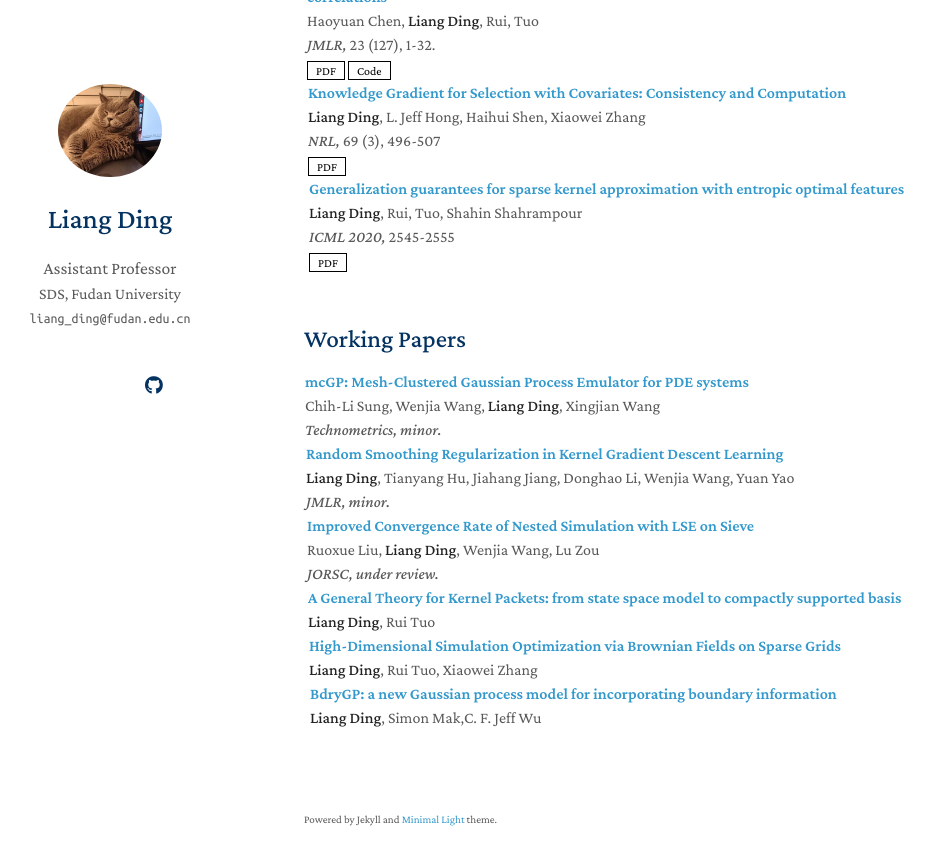
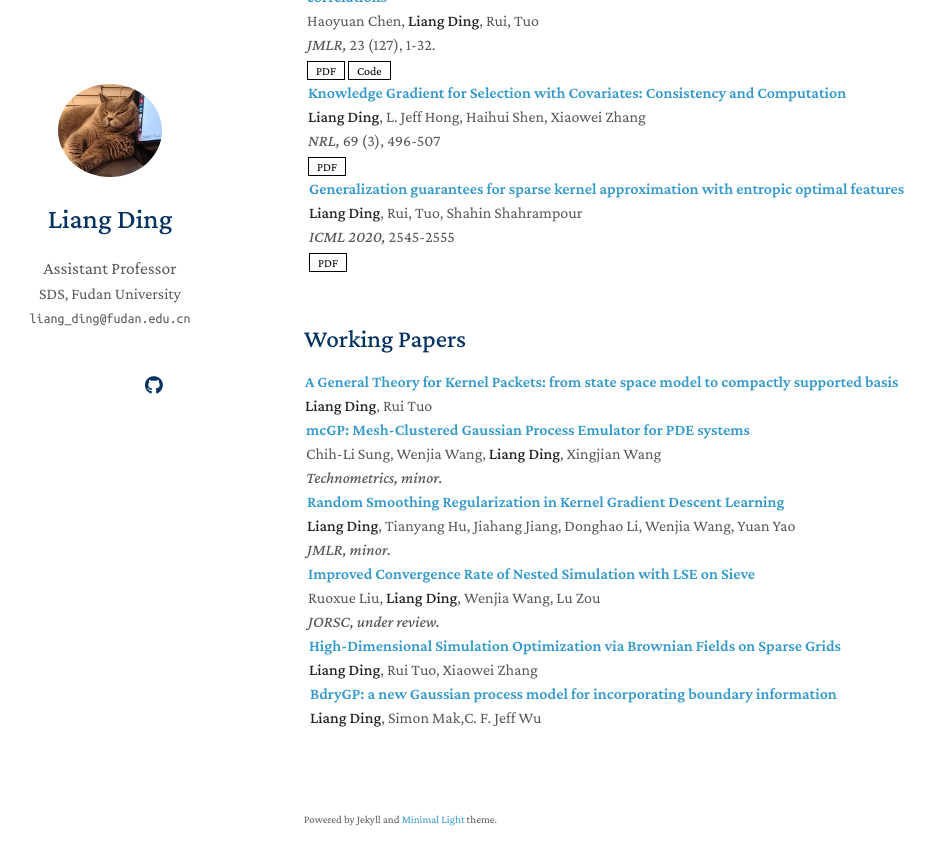
Before and after one commit to ldingaa/ldingaa.github.io, a Jekyll site: the page built from index.md, in a window 1280 px wide and 900 px high, scrolled down 524 px. Shown: the top 865 px of the window, without its empty margins (166-1101 px from the left). Built offline with Jekyll 4.4.1, drawn with Linux system fonts in a browser that asks for light colours; nearby versions of some CDN libraries; a style sheet for code colours, icons or effects is not loaded; some of the changed lines change nothing that is shown.

Commit message:
Update working_papers.md

```diff
--- a/_includes/working_papers.md
+++ b/_includes/working_papers.md
@@ -6,7 +6,10 @@
 <li>
 <div class="pub-row">
 
-
+<div class="col-sm-9" style="position: relative;padding-right: 15px;padding-left:1px;">
+    <div class="title"><a href="https://arxiv.org/pdf/2402.04022.pdf">A General Theory for Kernel Packets: from state space model to
+ compactly supported basis </a></div>
+    <div class="author"> <strong>Liang Ding</strong>, Rui Tuo</div>
 
 <div class="col-sm-9" style="position: relative;padding-right: 15px;padding-left: 1px;">
     <div class="title"><a href="https://arxiv.org/abs/2301.10387">mcGP: Mesh-Clustered Gaussian Process Emulator for PDE systems</a></div>
@@ -22,11 +25,6 @@
     <div class="title"><a href="https://arxiv.org/pdf/2310.11756"> Improved Convergence Rate of Nested Simulation with LSE on Sieve</a></div>
     <div class="author"> Ruoxue Liu, <strong>Liang Ding</strong>, Wenjia Wang, Lu Zou</div>
      <div class="periodical"><em>JORSC, under review.</em></div>
-
-<div class="col-sm-9" style="position: relative;padding-right: 15px;padding-left:1px;">
-    <div class="title"><a href="https://arxiv.org/pdf/2402.04022.pdf">A General Theory for Kernel Packets: from state space model to
- compactly supported basis </a></div>
-    <div class="author"> <strong>Liang Ding</strong>, Rui Tuo</div>
 
 <div class="col-sm-9" style="position: relative;padding-right: 15px;padding-left:1px;">
     <div class="title"><a href="https://arxiv.org/abs/2107.08595">High-Dimensional Simulation Optimization via Brownian Fields on Sparse Grids</a></div>
```
